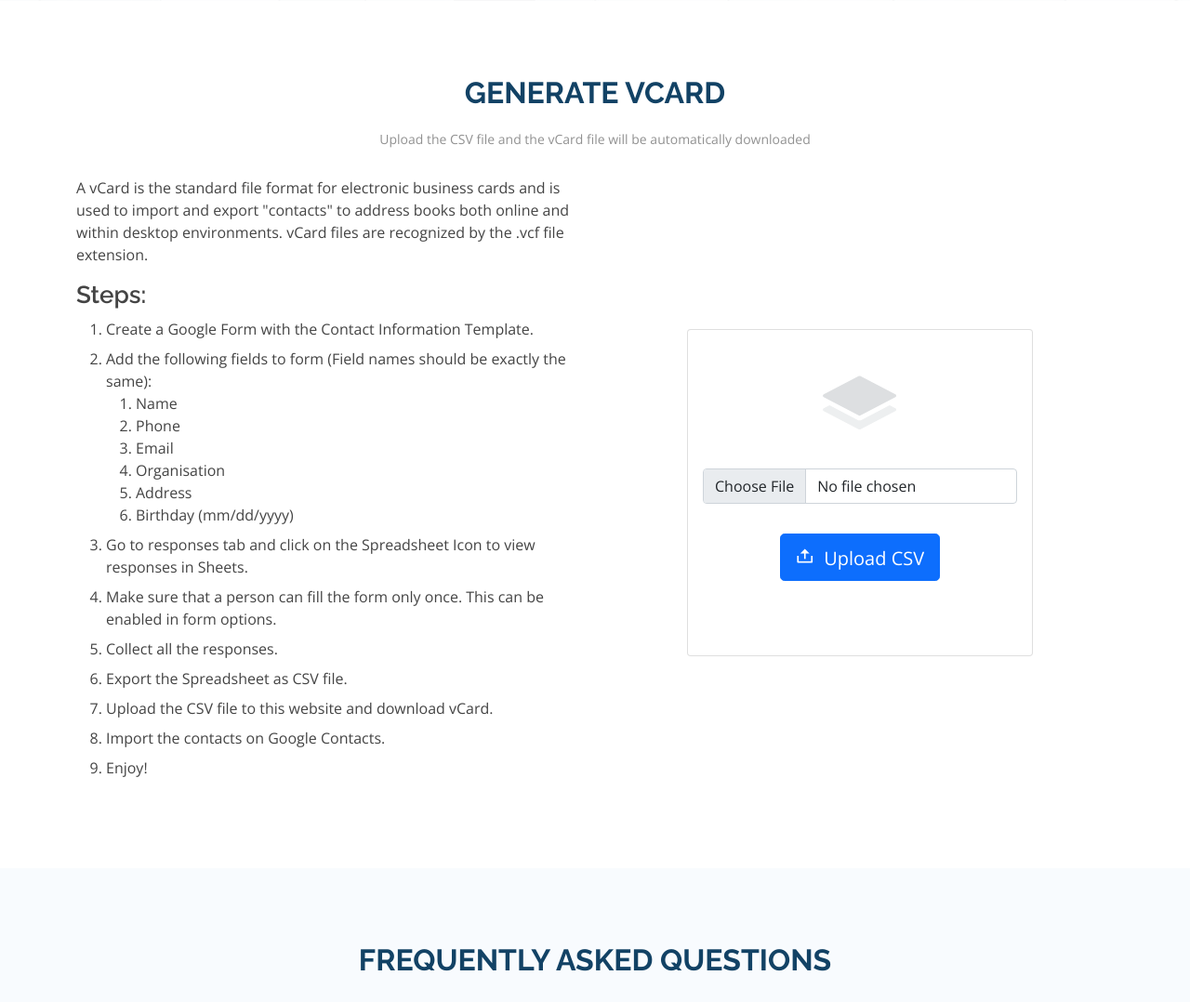
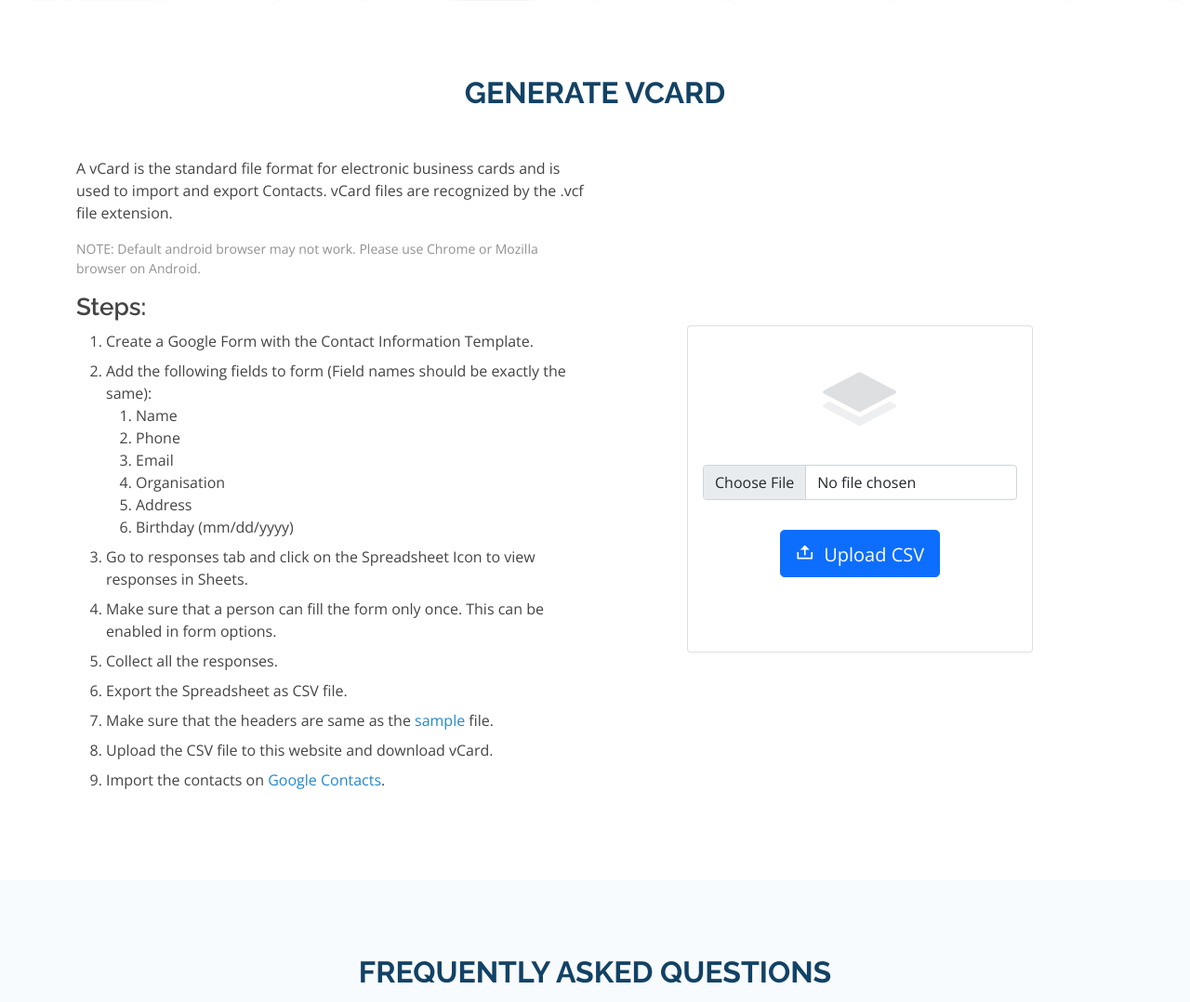
Before and after one commit to animesh-chouhan/vcf-creator-web-interface, a Flask app: page / in a window 1280 px wide. Shown: the part 790-1868 px from the top of the page at 93% size. Run offline with Flask 2, Linux system fonts and the light colour scheme; some libraries are stand-ins or nearby versions.

Commit message:
added note on default android browser

```diff
--- a/app.py
+++ b/app.py
@@ -5,11 +5,13 @@ from flask import Flask, render_template, request, abort
 from werkzeug.utils import secure_filename, send_file
 
 app = Flask(__name__)
-app.config['UPLOAD_EXTENSIONS'] = ["csv"]
+app.config['UPLOAD_EXTENSIONS'] = ["csv", "CSV"]
+
 
 @app.route('/')
 def index():
     return render_template("index.html")
+
 
 @app.route('/', methods=['POST'])
 def upload_file():
@@ -39,7 +41,8 @@ def upload_file():
             directory = os.path.join(app.root_path, "processed")
             if not os.path.exists(directory):
                 os.mkdir(directory)
-            vcf_file_path = os.path.join(app.root_path, "processed", csv_file.split(".")[0] + ".vcf")
+            vcf_file_path = os.path.join(
+                app.root_path, "processed", csv_file.split(".")[0] + ".vcf")
             # Write the VCF file
             with open(vcf_file_path, "w") as f:
                 res = vcard_generator(csv_file_path)
@@ -61,5 +64,6 @@ def upload_file():
             os.remove(csv_file_path)
             return send_file(vcf_file_path, as_attachment=True, environ=request.environ)
 
+
 if __name__ == "__main__":
     app.run()
--- a/templates/index.html
+++ b/templates/index.html
@@ -4,12 +4,11 @@
 <head>
   <meta charset="utf-8">
   <meta content="width=device-width, initial-scale=1.0" name="viewport">
-  <meta name="description" content="">
 
   <title>VCF Creator</title>
   <meta name="author" content="Animesh Singh Chouhan">
-  <meta content="Generate vCard file from CSV" name="description">
-  <meta content="VCF, VCF to CSV, VCF Creator, Animesh Singh Chouhan," name="keywords">
+  <meta name="description" content="Generate vCard file from CSV" >
+  <meta name="keywords" content="VCF, VCF to CSV, VCF Creator, Contacts, Animesh Singh Chouhan">
 
   <!-- Sharing website -->
   <meta property="og:url" content="https://vcf-creator.herokuapp.com" />
@@ -136,13 +135,16 @@
 
         <div class="section-title">
           <h2>Generate VCard</h2>
-          <p>Upload the CSV file and the vCard file will be automatically downloaded </p>
+          <!-- <p>Upload the CSV file and the vCard file will be automatically downloaded </p> -->
         </div>
 
         <div class="row content">
           <div class="col-lg-6  w-80" >
             <p>
-              A vCard is the standard file format for electronic business cards and is used to import and export "contacts" to address books both online and within desktop environments. vCard files are recognized by the .vcf file extension.
+              A vCard is the standard file format for electronic business cards and is used to import and export Contacts. vCard files are recognized by the .vcf file extension.
+            </p>
+            <p style="font-size:14px;color:#919191">
+              NOTE: Default android browser may not work. Please use Chrome or Mozilla browser on Android.
             </p>
             <!-- <a href="https://en.wikipedia.org/wiki/VCard" class="btn-learn-more">Learn More</a> -->
 
@@ -165,9 +167,9 @@
                   <li class="steps">Make sure that a person can fill the form only once. This can be enabled in form options.</li>
                   <li class="steps">Collect all the responses.</li>
                   <li class="steps">Export the Spreadsheet as CSV file.</li>
+                  <li class="steps">Make sure that the headers are same as the <a href="static/sample.csv">sample</a> file.</li>
                   <li class="steps">Upload the CSV file to this website and download vCard.</li>
-                  <li class="steps">Import the contacts on Google Contacts.</li>
-                  <li class="steps">Enjoy!</li>
+                  <li class="steps">Import the contacts on <a href="https://contacts.google.com/">Google Contacts</a>.</li>
 
                 </ol>
               </p>
@@ -239,7 +241,7 @@
               <i class="bx bx-help-circle icon-help"></i> <a data-bs-toggle="collapse" data-bs-target="#faq-list-4" class="collapsed">How to import the contacts to my mobile phone? <i class="bx bx-chevron-down icon-show"></i><i class="bx bx-chevron-up icon-close"></i></a>
               <div id="faq-list-4" class="collapse" data-bs-parent=".faq-list">
                 <p>
-                  Go to https://contacts.google.com/ and import the contacts using the generated vCard file. Make sure that the phone is using Google Contacts.
+                  Go to Google Contacts and import the contacts using the generated vCard file. Make sure that the phone is using Google Contacts.
                 </p>
               </div>
             </li>
```
Also changed, not shown: static/sample.csv (renamed from sample.csv).
